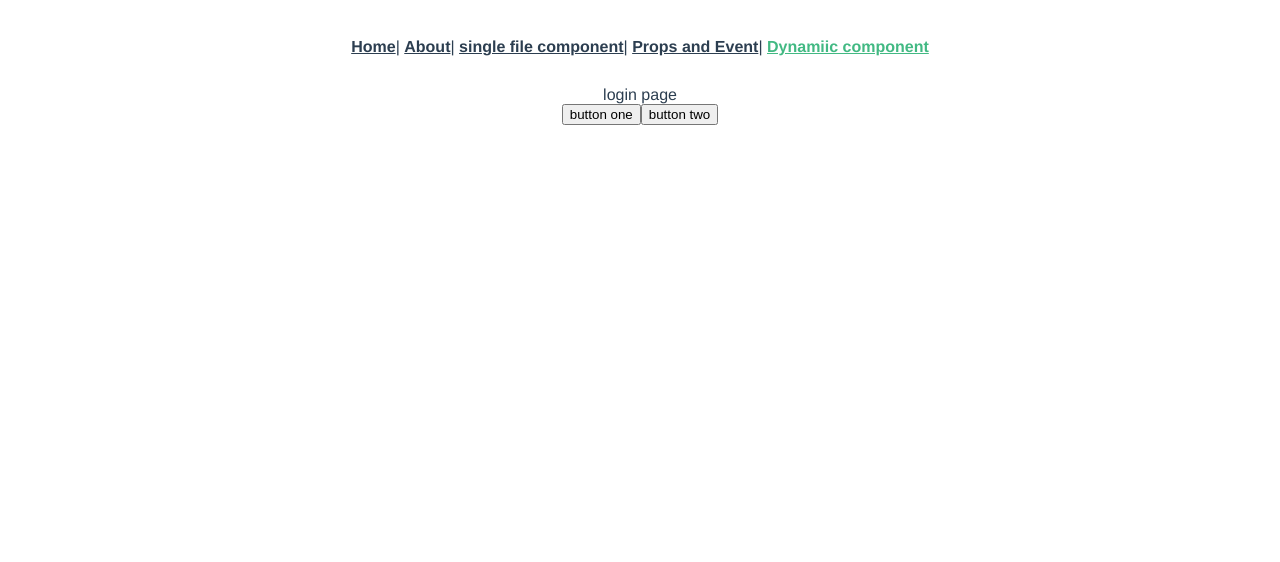
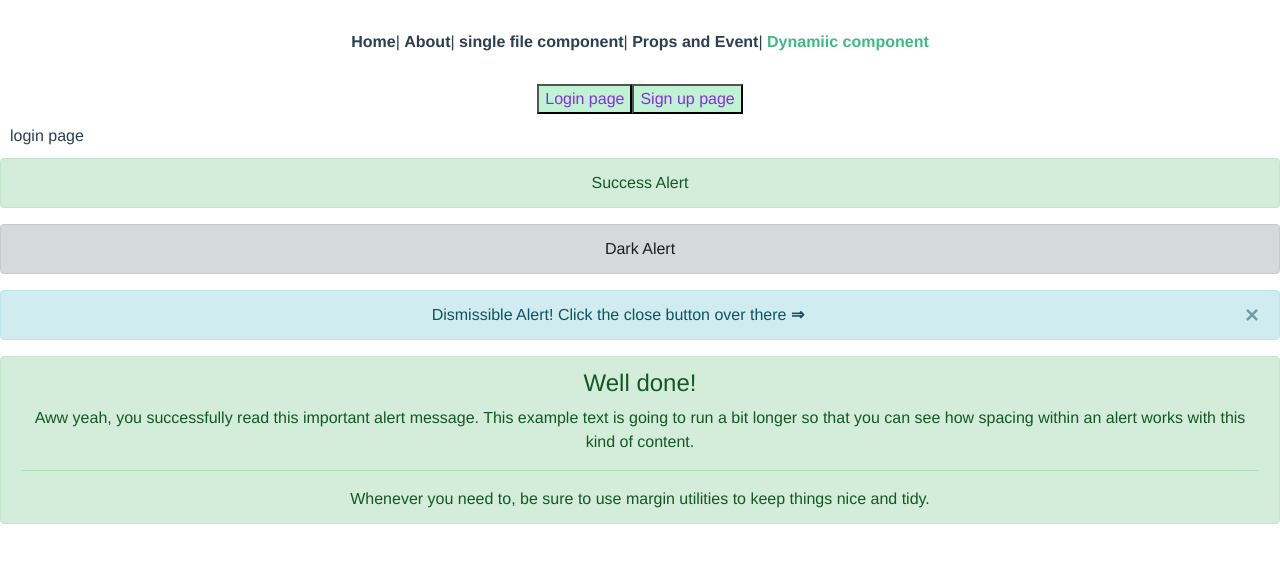
Before and after one commit to Arman-Ahmed-Jony/vue-design-pattern, a Vue app: page /dynamic-component in a window 1280 px wide. Shown: the top 562 px of the page. Built offline with nearby package versions, Linux system fonts and the light colour scheme.

Commit message:
added bootstrap-vue

```diff
--- a/package.json
+++ b/package.json
@@ -11,7 +11,9 @@
   },
   "dependencies": {
     "bootstrap": "^4.5.0",
+    "bootstrap-vue": "^2.15.0",
     "core-js": "^3.6.5",
+    "jquery": "^3.5.1",
     "vue": "^2.6.11",
     "vue-router": "^3.2.0",
     "vuex": "^3.4.0"
--- a/src/components/FormOne.vue
+++ b/src/components/FormOne.vue
@@ -8,4 +8,8 @@
 export default {};
 </script>
 
-<style></style>
+<style scoped>
+div {
+  text-align: left;
+}
+</style>
--- a/src/components/FormTwo.vue
+++ b/src/components/FormTwo.vue
@@ -6,4 +6,8 @@
 export default {};
 </script>
 
-<style></style>
+<style scoped>
+div {
+  text-align: left;
+}
+</style>
--- a/src/main.js
+++ b/src/main.js
@@ -2,8 +2,14 @@ import Vue from "vue";
 import App from "./App.vue";
 import router from "./router";
 import store from "./store";
+import { BootstrapVue, IconsPlugin } from "bootstrap-vue";
+import "bootstrap/dist/css/bootstrap.css";
+import "bootstrap-vue/dist/bootstrap-vue.css";
 
 Vue.config.productionTip = false;
+//install bootstrap packages
+Vue.use(BootstrapVue);
+Vue.use(IconsPlugin);
 
 new Vue({
   router,
--- a/src/views/DynamicComponent.vue
+++ b/src/views/DynamicComponent.vue
@@ -1,9 +1,26 @@
-/* eslint-disable vue/require-component-is */
 <template>
   <div>
-    <component :is="currentTab"></component>
-    <button @click="tab = 'form-one'">button one</button>
-    <button @click="tab = 'form-two'">button two</button>
+    <button @click="tab = 'form-one'">Login page</button>
+    <button @click="tab = 'form-two'">Sign up page</button>
+    <component class="component" :is="currentTab"></component>
+    <b-alert variant="success" show>Success Alert</b-alert>
+    <b-alert show variant="dark">Dark Alert</b-alert>
+    <b-alert show dismissible>
+      Dismissible Alert! Click the close button over there <b>&rArr;</b>
+    </b-alert>
+    <b-alert show variant="success">
+      <h4 class="alert-heading">Well done!</h4>
+      <p>
+        Aww yeah, you successfully read this important alert message. This
+        example text is going to run a bit longer so that you can see how
+        spacing within an alert works with this kind of content.
+      </p>
+      <hr />
+      <p class="mb-0">
+        Whenever you need to, be sure to use margin utilities to keep things
+        nice and tidy.
+      </p>
+    </b-alert>
   </div>
 </template>
 
@@ -28,4 +45,19 @@ export default {
 };
 </script>
 
-<style></style>
+<style>
+button {
+  color: blueviolet;
+  background: rgb(191, 243, 211);
+}
+button:hover {
+  background: rgb(252, 252, 252);
+}
+button:active {
+  border: 1px solid black;
+}
+.component {
+  width: 100%;
+  padding: 10px;
+}
+</style>
```
Also changed, not shown: 1 other file (tests, documents, lock files or other folders).
